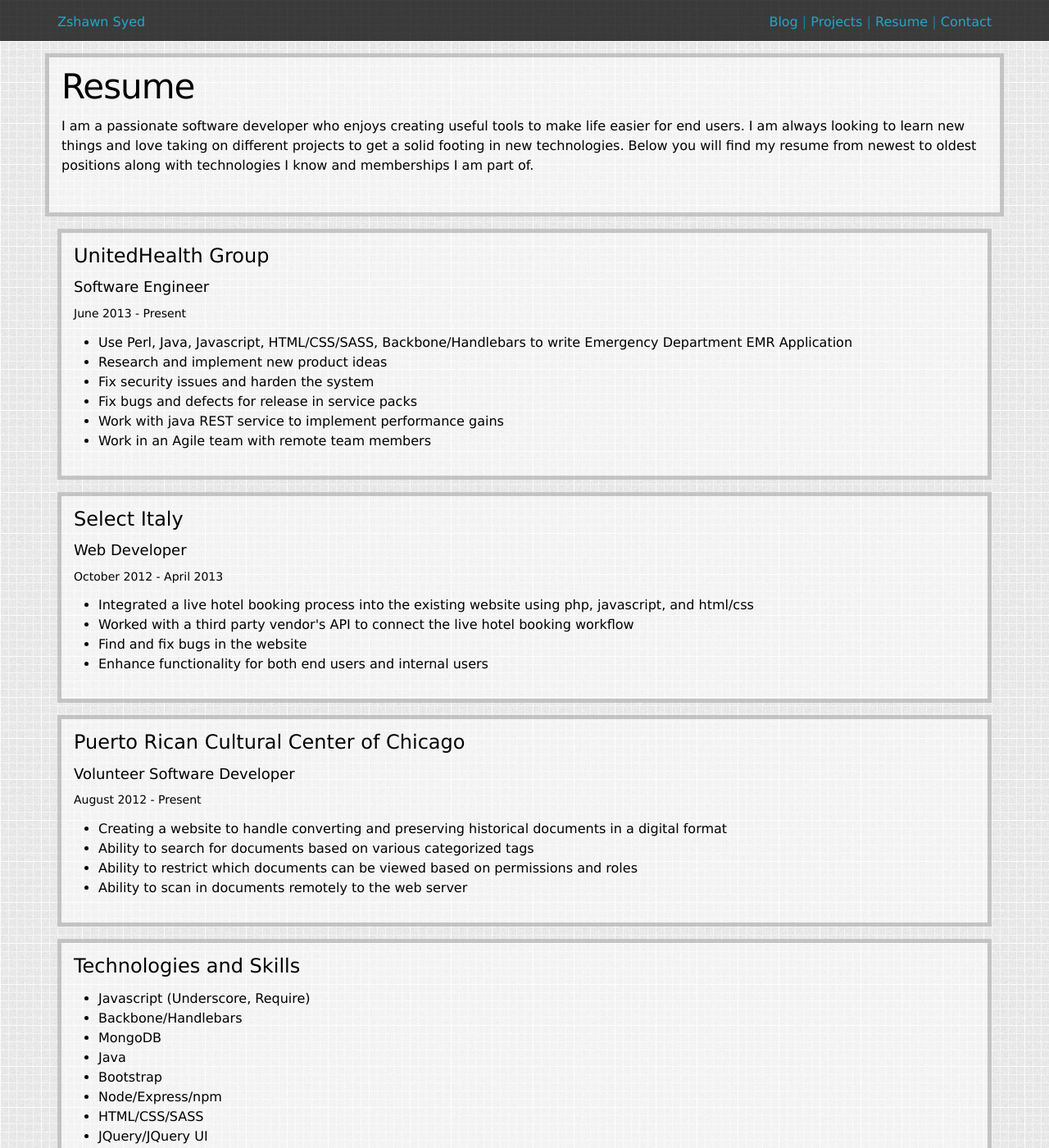
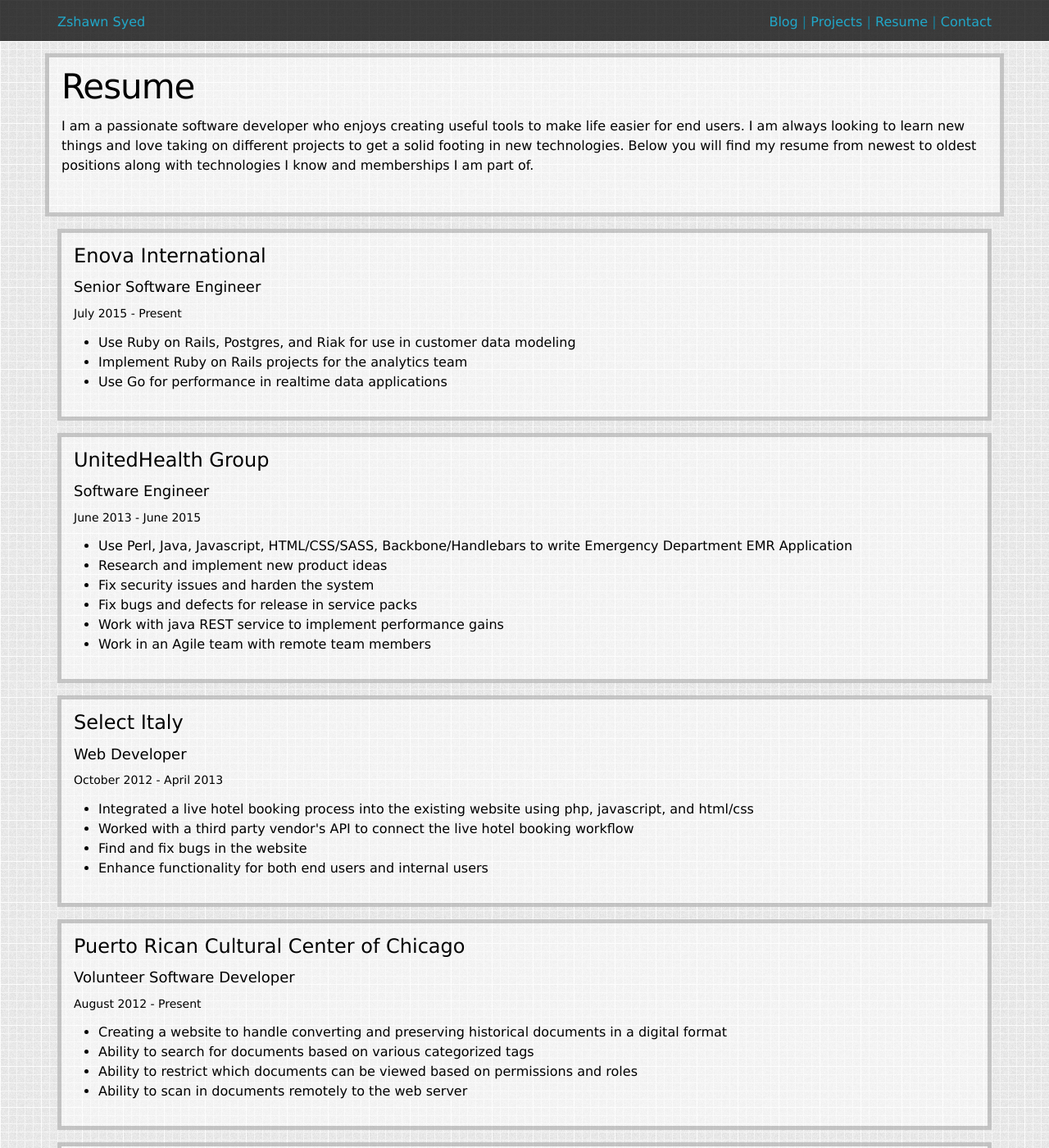
Before and after one commit to zsyed91/zsyed91.github.io, a Jekyll site: the page built from resume.md, in a window 1280 px wide and 1400 px high. Shown: the whole window at 82% size. Built offline with Jekyll 4.4.1, drawn with Linux system fonts in a browser that asks for light colours; some of the changed text lies outside the part shown.

Commit message:
Update resume

```diff
--- a/resume.md
+++ b/resume.md
@@ -10,10 +10,24 @@
 	<div class="col-lg-12">
 
 		<div class="wrapper">
+			<h3>Enova International</h3>
+			<h4>Senior Software Engineer</h4>
+
+			<h5>July 2015 - Present</h5>
+
+			<ul>
+				<li>Use Ruby on Rails, Postgres, and Riak for use in customer data modeling</li>
+				<li>Implement Ruby on Rails projects for the analytics team</li>
+				<li>Use Go for performance in realtime data applications</li>
+			</ul>
+		</div>
+
+
+		<div class="wrapper">
 			<h3>UnitedHealth Group</h3>
 			<h4>Software Engineer</h4>
 
-			<h5>June 2013 - Present</h5>
+			<h5>June 2013 - June 2015</h5>
 
 			<ul>
 				<li>Use Perl, Java, Javascript, HTML/CSS/SASS, Backbone/Handlebars to write Emergency Department EMR Application</li>
@@ -63,6 +77,12 @@
 			<h3>Technologies and Skills</h3>
 
 			<ul>
+				<li>Ruby on Rails</li>
+				<li>RSpec</li>
+				<li>Golang</li>
+				<li>Postgres</li>
+				<li>Riak</li>
+				<li>AWS/S3</li>
 				<li>Javascript (Underscore, Require)</li>
 				<li>Backbone/Handlebars</li>
 				<li>MongoDB</li>
```
Also changed, not shown: other parts of resume.md (+2 -5 lines).
